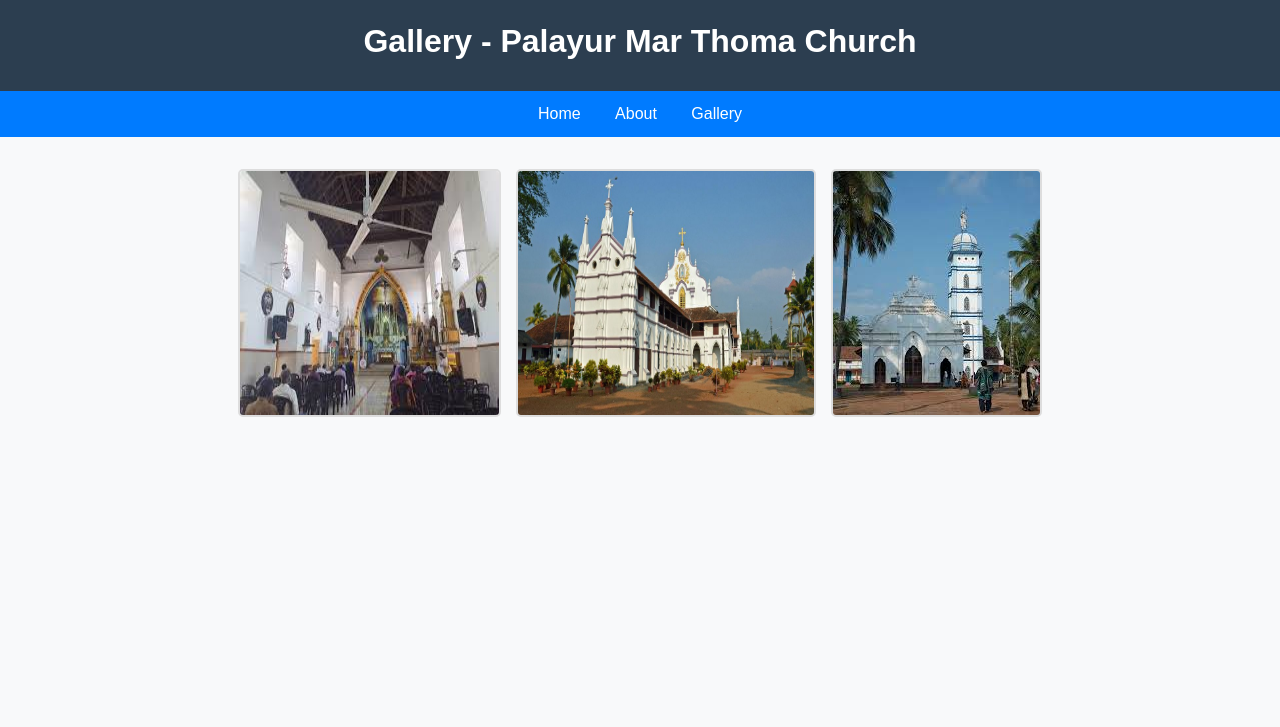
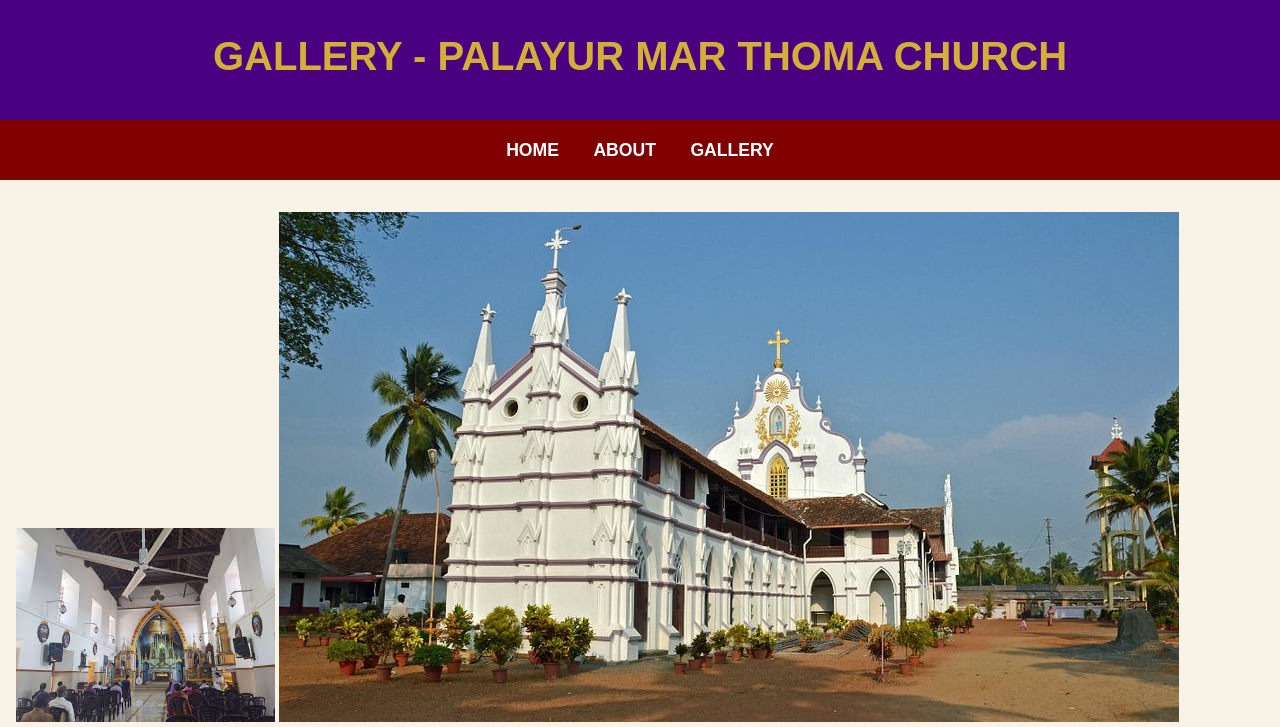
Before and after one commit to sherlie2005/St.ThomasChruch, a plain HTML site: page Gallery.html in a window 1280 px wide. Shown: the top 727 px of the page. Drawn offline with Linux system fonts and the light colour scheme.

Commit message:
Update beautify.css

```diff
--- a/beautify.css
+++ b/beautify.css
@@ -8,14 +8,16 @@
 
 /* Color Palette */
 :root {
-  --primary-bg: #f8f9fa; /* Light Gray */
-  --header-bg: #2c3e50; /* Dark Blue */
-  --nav-bg: #007bff; /* Bright Blue */
-  --text-color: #333; /* Dark Gray */
-  --accent-color: #004d40; /* Teal */
-  --link-hover: #0056b3; /* Deep Blue */
-  --image-border: #ddd; /* Light Border */
-  --image-hover-border: #007bff; /* Bright Blue Border */
+    --primary-bg: #fefefe; /* White */
+    --header-bg: #4b0082; /* Deep Purple */
+    --nav-bg: #800000; /* Crimson Red */
+    --text-color: #2c2c2c; /* Dark Gray */
+    --accent-color: #d4af37; /* Gold */
+    --link-hover: #b22222; /* Firebrick */
+    --image-border: #d4af37; /* Gold Border */
+    --image-hover-border: #800000; /* Crimson Red */
+    --section-bg: #f9f2e7; /* Light Gold Tint */
+    --highlight: #fff5e6; /* Soft Cream */
 }
 
 /* Body */
@@ -28,14 +30,17 @@ body {
 /* Header */
 header {
     background-color: var(--header-bg);
-  color: white;
-  padding: 1rem;
+    color: var(--accent-color);
+    padding: 1.5rem;
     text-align: center;
+    box-shadow: 0 4px 8px rgba(0, 0, 0, 0.2);
 }
 
 header h1 {
-  font-size: 2rem;
+    font-size: 2.5rem;
+    font-weight: bold;
     margin-bottom: 0.5rem;
+    text-transform: uppercase;
 }
 
 header p {
@@ -47,14 +52,16 @@ header p {
 nav {
     background-color: var(--nav-bg);
     text-align: center;
-  padding: 10px;
+    padding: 1rem;
 }
 
 nav a {
     color: white;
     text-decoration: none;
     margin: 0 15px;
-  font-size: 1rem;
+    font-size: 1.1rem;
+    text-transform: uppercase;
+    font-weight: bold;
 }
 
 nav a:hover {
@@ -65,15 +72,19 @@ nav a:hover {
 /* Sections */
 section {
     padding: 2rem 1rem;
+    background-color: var(--section-bg);
 }
 
 h2 {
     color: var(--header-bg);
-  font-size: 1.8rem;
+    font-size: 2rem;
     margin-bottom: 1rem;
+    border-bottom: 3px solid var(--accent-color);
+    display: inline-block;
+    padding-bottom: 0.5rem;
 }
 
-/* Home and About Content */
+/* Content */
 .container {
     max-width: 900px;
     margin: 0 auto;
@@ -85,25 +96,22 @@ h2 {
     height: auto;
     margin: 20px 0;
     border-radius: 8px;
-  box-shadow: 0 4px 6px rgba(0, 0, 0, 0.1);
+    border: 3px solid var(--image-border);
+    box-shadow: 0 6px 10px rgba(0, 0, 0, 0.1);
+    transition: border-color 0.3s ease-in-out, transform 0.3s ease-in-out;
 }
 
-/* Gallery Grid */
-.gallery {
-  display: flex;
-  flex-wrap: wrap;
-  justify-content: center;
-  gap: 15px;
+.container img:hover {
+    border-color: var(--image-hover-border);
+    transform: scale(1.02);
 }
 
-.gallery img {
-  max-width: 300px;
-  height: auto;
-  border: 2px solid var(--image-border);
-  border-radius: 5px;
-  transition: border-color 0.3s ease-in-out;
+/* Footer */
+footer {
+    background-color: var(--header-bg);
+    color: white;
+    text-align: center;
+    padding: 1rem;
+    font-size: 0.9rem;
+    margin-top: 2rem;
 }
-
-.gallery img:hover {
-  border-color: var(--image-hover-border);
-}
```
Lines whose indentation alone changed are shown as unchanged.
